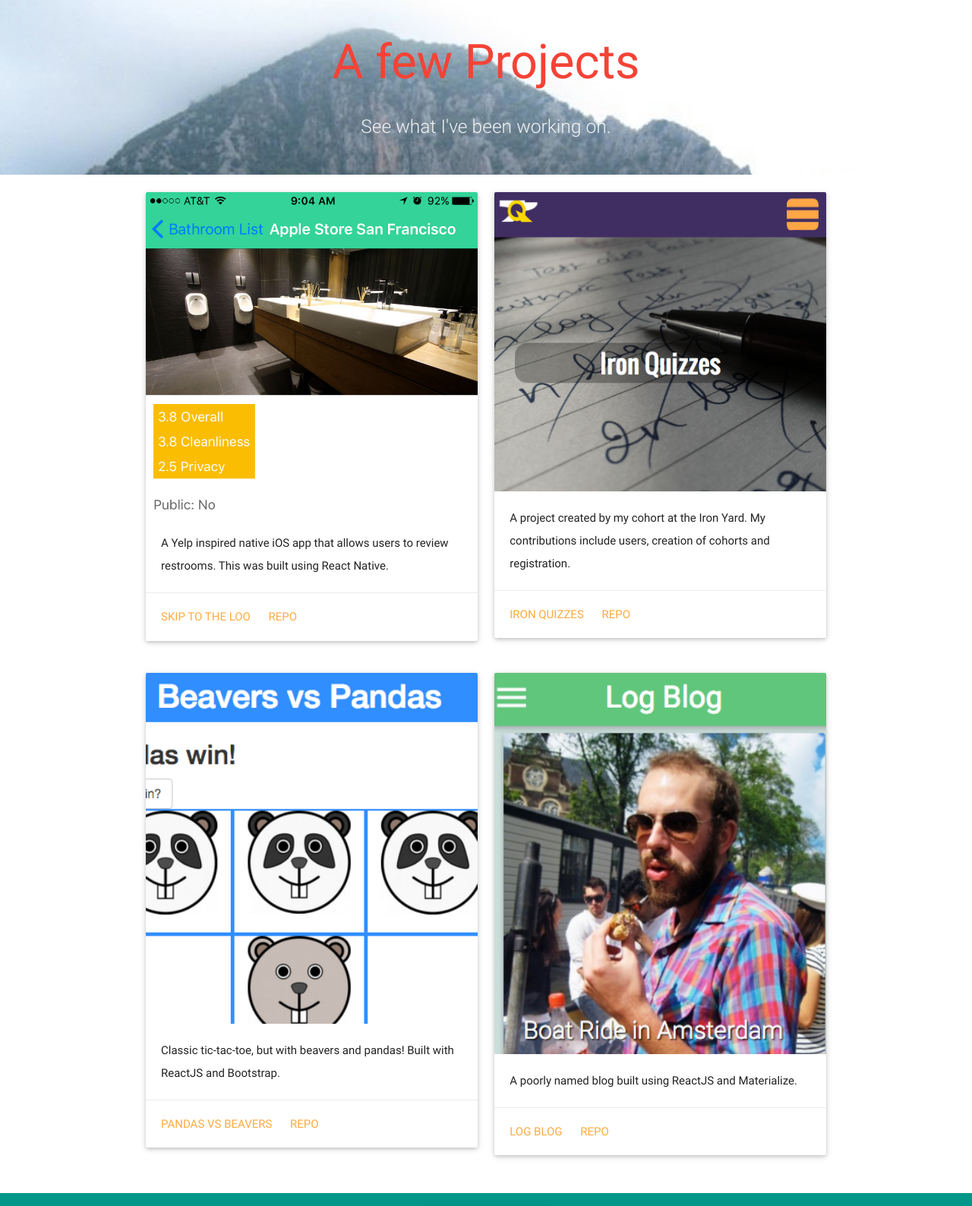
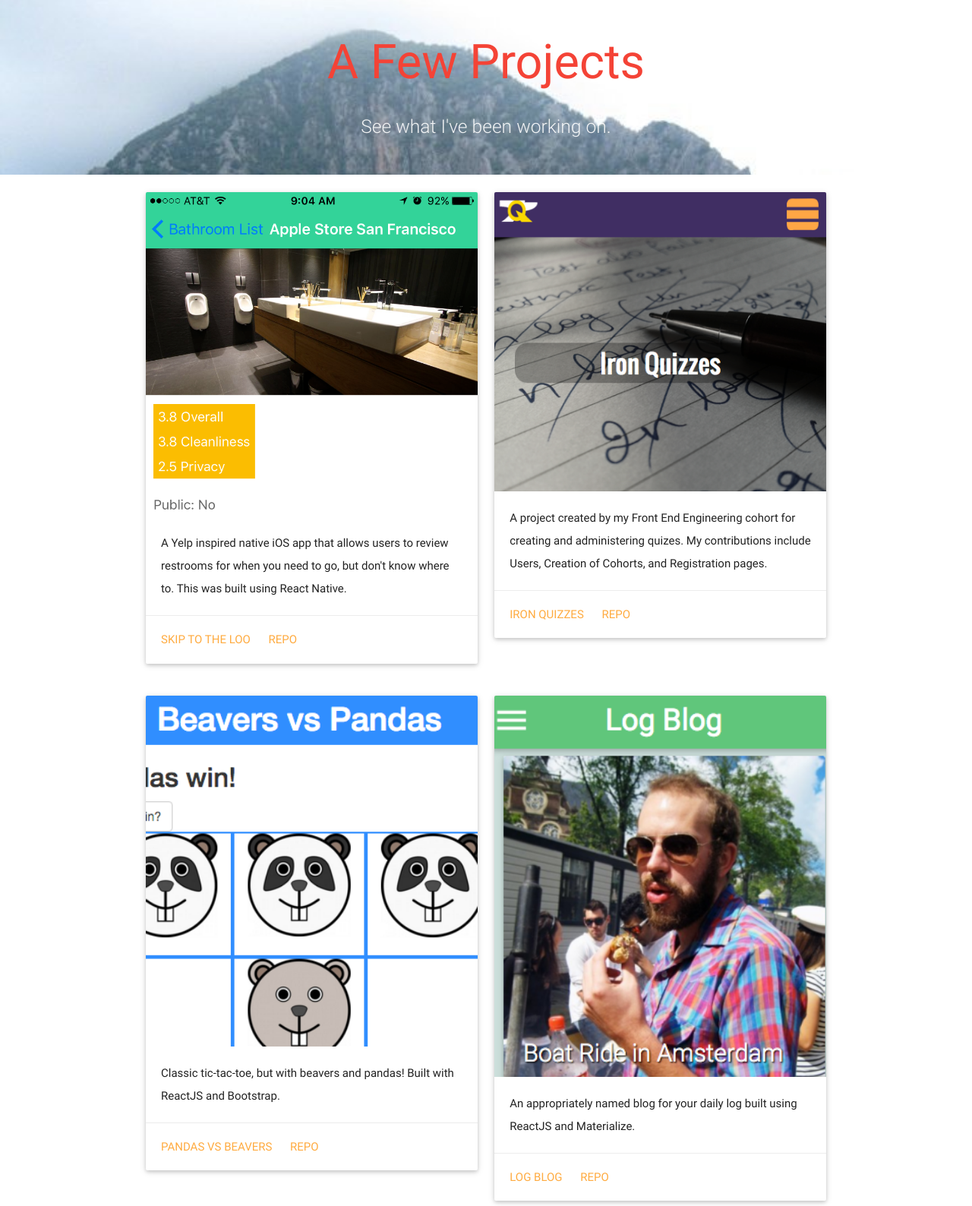
Before and after one commit to noelfarris/portfolio, a plain HTML site: page projects.html in a window 1280 px wide. Shown: the top 1588 px of the page at 76% size. Drawn offline with nearby package versions, Linux system fonts and the light colour scheme.

```diff
--- a/projects.html
+++ b/projects.html
@@ -16,7 +16,7 @@
     <div class="section no-pad-bot">
       <div class="container">
         <br><br>
-        <h1 class="header center red-text">A few Projects</h1>
+        <h1 class="header center red-text">A Few Projects</h1>
         <div class="row center">
           <h5 class="header col s12 light">See what I've been working on.</h5>
         </div>
@@ -38,7 +38,7 @@
               <span class="card-title"></span>
             </div>
             <div class="card-content">
-              <p>A Yelp inspired native iOS app that allows users to review restrooms. This was built using React Native.</p>
+              <p>A Yelp inspired native iOS app that allows users to review restrooms for when you need to go, but don't know where to. This was built using React Native. </p>
             </div>
             <div class="card-action">
               <a href="./skip/index.html">Skip to the Loo</a>
@@ -53,7 +53,7 @@
               <span class="card-title"></span>
             </div>
             <div class="card-content">
-              <p>A project created by my cohort at the Iron Yard. My contributions include users, creation of cohorts and registration.</p>
+              <p>A project created by my Front End Engineering cohort for creating and administering quizes. My contributions include Users, Creation of Cohorts, and Registration pages.</p>
             </div>
             <div class="card-action">
               <a href="http://tiy-austin-front-end-engineering.github.io/">Iron Quizzes</a>
@@ -86,7 +86,7 @@
               <span class="card-title"></span>
             </div>
             <div class="card-content">
-              <p>A poorly named blog built using ReactJS and Materialize.</p>
+              <p>An appropriately named blog for your daily log built using ReactJS and Materialize.</p>
             </div>
             <div class="card-action">
               <a href="./logBlog/index.html">Log Blog</a>
```
Also changed, not shown: index.html (+6 -6 lines).
